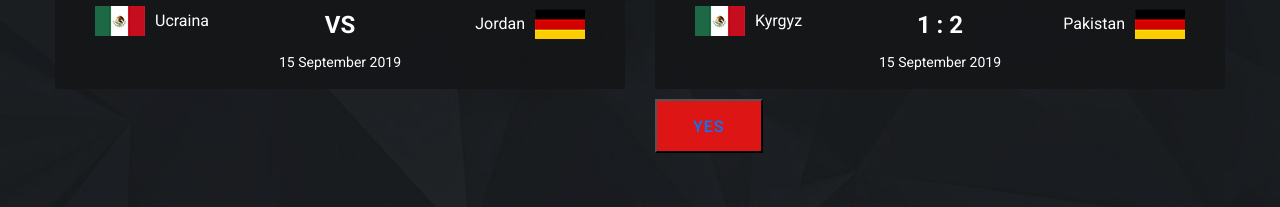
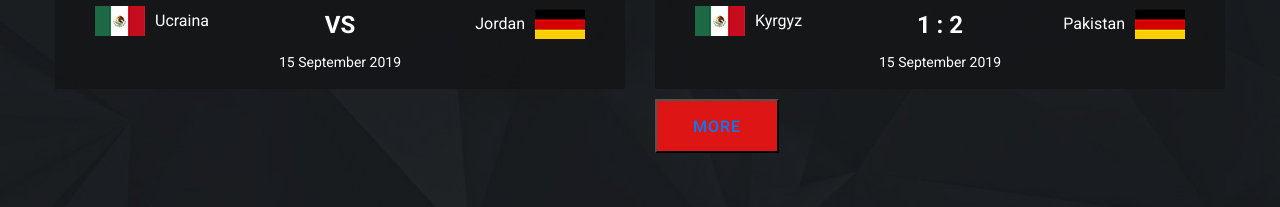
Before and after one commit to KingAJ19/LMK-FC, a plain HTML site: page index.html in a window 1280 px wide. Shown: the part 1352-1559 px from the top of the page. Drawn offline with Linux system fonts and the light colour scheme.

Commit message:
button name

```diff
--- a/index.html
+++ b/index.html
@@ -304,7 +304,7 @@
                             </table>
                         </div>
                     </div>
-                    <button class="primary-btn btn-style"><a href="./result.html">YES</a></button>
+                    <button class="primary-btn btn-style"><a href="./result.html">MORE</a></button>
                 </div>
             </div>
         </div>
```
